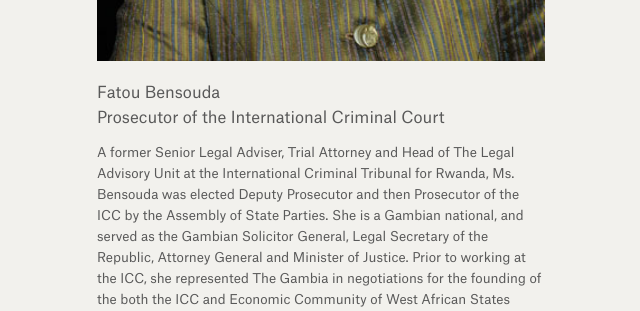
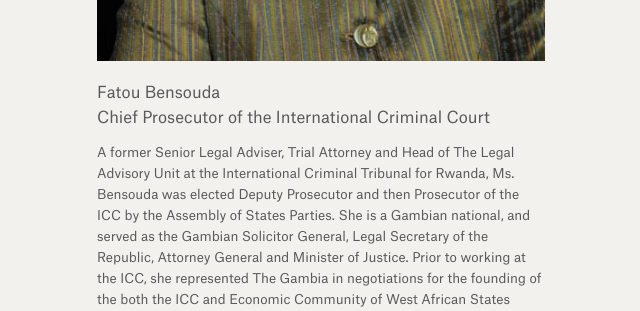
Before and after one commit to weights-and-measures/weights-and-measures.github.io, a Jekyll site: the page built from photographs.html, in a window 1280 px wide and 900 px high, scrolled down 20056 px. Shown: the part 150-461 px from the top of the window, without its empty margins (319-959 px from the left). Built offline with Jekyll 4.4.1, drawn with Linux system fonts in a browser that asks for light colours; some of the changed text lies outside the part shown.

Commit message:
Updated D31

```diff
--- a/_photographs/d31.markdown
+++ b/_photographs/d31.markdown
@@ -6,7 +6,7 @@ position: 27
 
 ![fatou_bensoud14.jpg](/uploads/fatou_bensoud14.jpg)
 
-Fatou Bensouda <br> Prosecutor of the International Criminal Court
+Fatou Bensouda <br> Chief Prosecutor of the International Criminal Court
 
 
-A former Senior Legal Adviser, Trial Attorney and Head of The Legal Advisory Unit at the International Criminal Tribunal for Rwanda, Ms. Bensouda was elected Deputy Prosecutor and then Prosecutor of the ICC by the Assembly of State Parties. She is a Gambian national, and served as the Gambian Solicitor General, Legal Secretary of the Republic, Attorney General and Minister of Justice. Prior to working at the ICC, she represented The Gambia in negotiations for the founding of the both the ICC and Economic Community of West African States Tribunal.
+A former Senior Legal Adviser, Trial Attorney and Head of The Legal Advisory Unit at the International Criminal Tribunal for Rwanda, Ms. Bensouda was elected Deputy Prosecutor and then Prosecutor of the ICC by the Assembly of States Parties. She is a Gambian national, and served as the Gambian Solicitor General, Legal Secretary of the Republic, Attorney General and Minister of Justice. Prior to working at the ICC, she represented The Gambia in negotiations for the founding of the both the ICC and Economic Community of West African States Tribunal.
```
